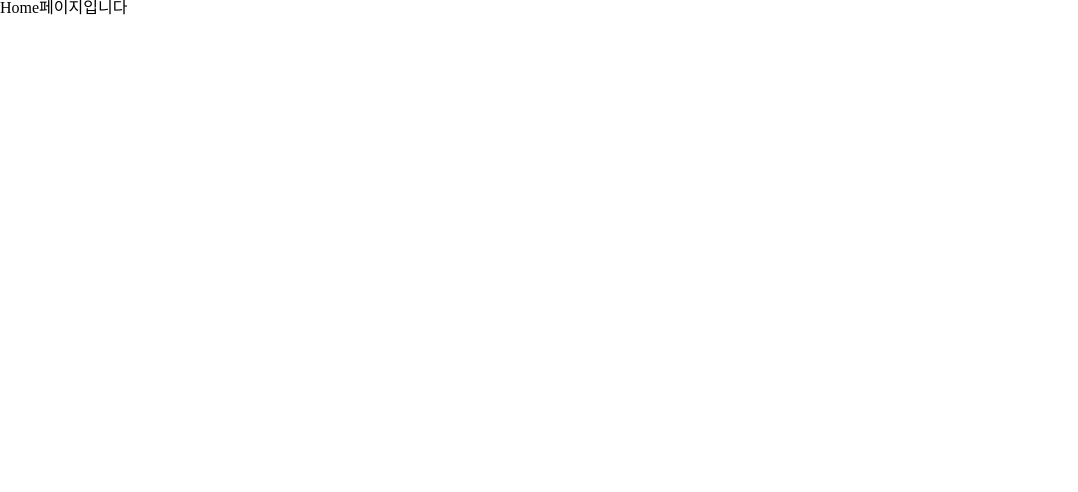
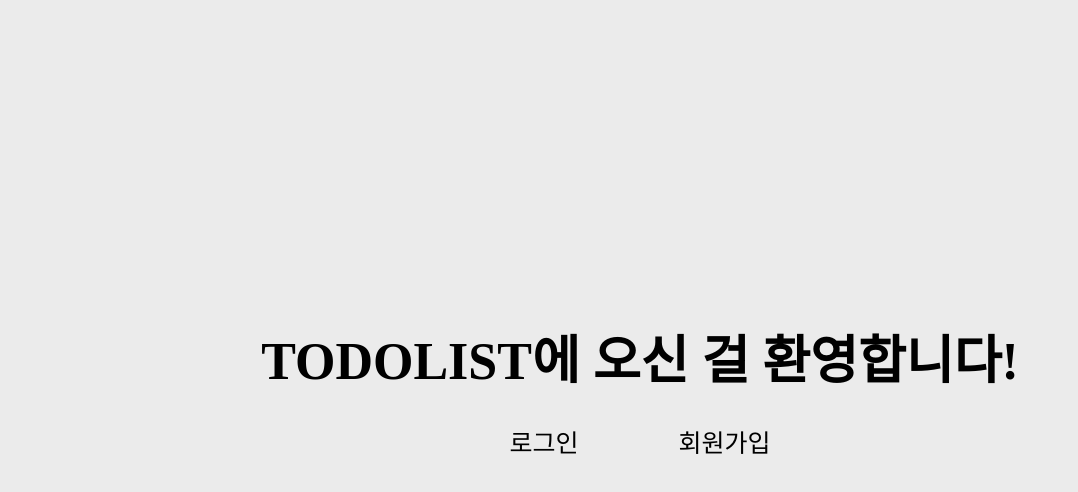
Before and after one commit to hoinlee-moi/Todo_list, a React (Create React App) app: page / in a window 1280 px wide. Shown: the top 492 px of the page, without its empty margins (0-1078 px from the left). Built offline with nearby package versions, Linux system fonts and the light colour scheme; the HTML template or start-up script is replaced by a standard one.

Commit message:
feat : home page component, style add

```diff
--- a/src/pages/Home.tsx
+++ b/src/pages/Home.tsx
@@ -1,7 +1,22 @@
-import styles from "../styles/home.module.css"
+import { useNavigate } from "react-router";
+import Button from "../components/ui/Button";
+import styles from "../styles/home.module.css";
 
 const Home = () => {
-    return <div>Home페이지입니다</div>
-}
+  const navigation = useNavigate();
+  const signinBtnRedirectHandle = () => navigation("signin");
+  const signupBtnRedirectHandle = () => navigation("signup");
+  return (
+    <div className={styles.homeContainer}>
+      <section className={styles.titleContainer}>
+        <h1>TODOLIST에 오신 걸 환영합니다!</h1>
+      </section>
+      <section className={styles.redirectBtnContainer}>
+        <Button clickHandle={signinBtnRedirectHandle}>로그인</Button>
+        <Button clickHandle={signupBtnRedirectHandle}>회원가입</Button>
+      </section>
+    </div>
+  );
+};
 
-export default Home
+export default Home!;
--- a/src/styles/home.module.css
+++ b/src/styles/home.module.css
@@ -0,0 +1,45 @@
+.homeContainer {
+  display: flex;
+  flex-direction: column;
+  align-items: center;
+  justify-content: center;
+  height: 100vh;
+  background-color: #ebebeb;
+  overflow: hidden;
+}
+.titleContainer h1{
+    font-size: 52px;
+    animation: titleAppearAni 1.5s;
+}
+
+.redirectBtnContainer {
+    display: flex;
+    justify-content: space-between;
+    margin-top: 30px;
+}
+.redirectBtnContainer button {
+    border: none;
+    opacity: 0;
+    margin: 0 40px;
+    padding: 5px 10px;
+    font-size: 25px;
+    font-weight: 500;
+    background-color: transparent;
+    cursor: pointer;
+    transition: 0.5s;
+    animation: titleAppearAni 1s 0.5s forwards;
+}
+.redirectBtnContainer button:hover {
+    text-shadow: 1px 1px 2px #000;
+}
+
+@keyframes titleAppearAni {
+    from{
+        opacity: 0;
+        transform: translateY(50px);
+    }
+    to{
+        opacity: 1;
+        transform: translateY(0);
+    }
+}
```
